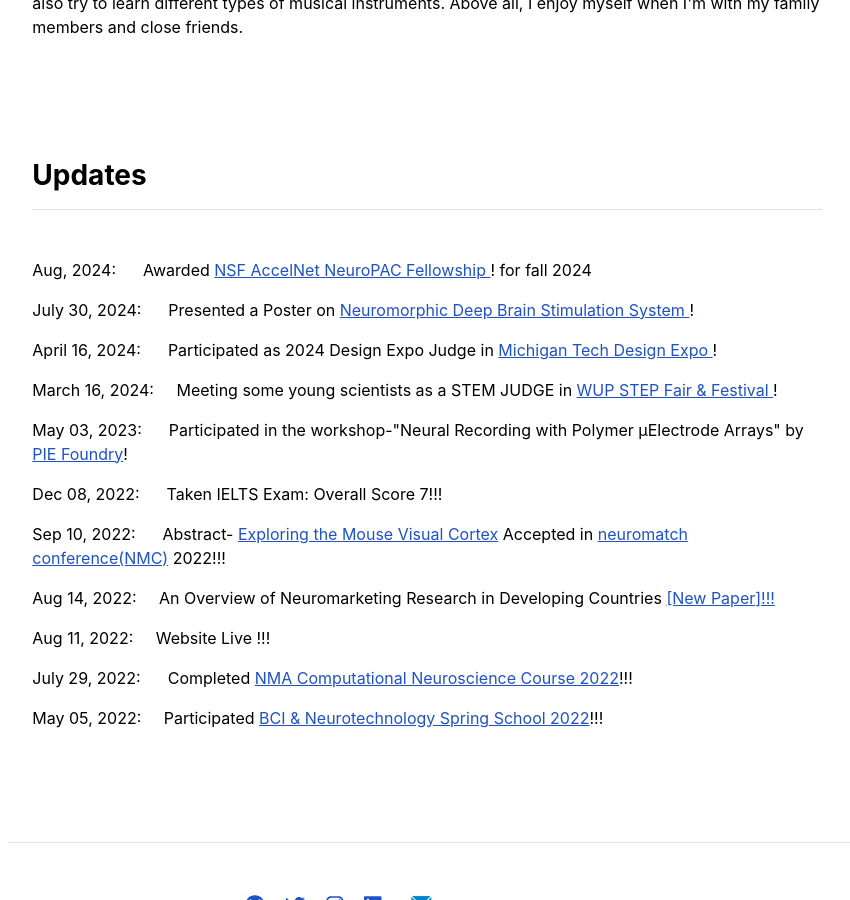
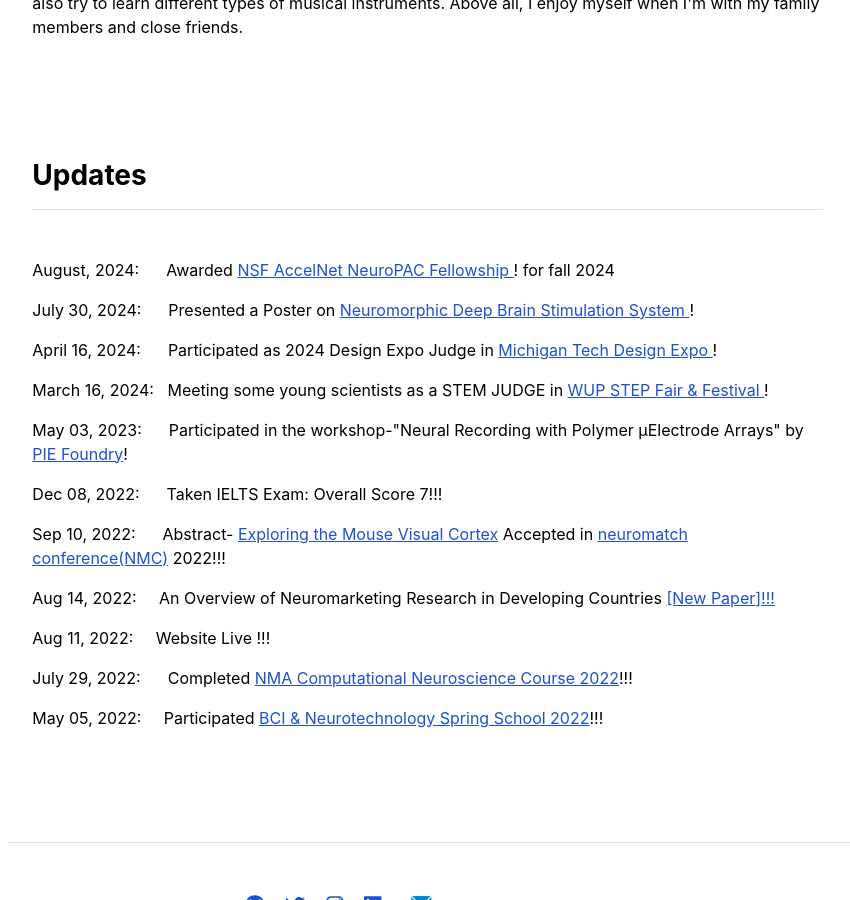
Before and after one commit to Anannabiswas/anannabiswas.github.io, a Jekyll site: the page built from index.md, in a window 1280 px wide and 900 px high, scrolled down 1535 px. Shown: the whole window, without its empty margins (189-1039 px from the left). Built offline with Jekyll 4.4.1, drawn with Linux system fonts in a browser that asks for light colours.

Commit message:
Update home.html

```diff
--- a/_layouts/home.html
+++ b/_layouts/home.html
@@ -50,10 +50,10 @@ layout: default
     <!--{% for post in site.posts %}
       <p>{{ post.date | date: "%B %-d, %Y" }} - <a href="{{ site.github.url }}/{{ post.url }}">{{ post.title }}</a> </p>
     {% endfor %} -->
-      <p> Aug, 2024: &nbsp; &nbsp;&nbsp; Awarded <a href= "https://www.neuropac.info/fellowships/" target="blank"> NSF AccelNet NeuroPAC Fellowship  </a>! for fall 2024 </p>
+      <p> August, 2024: &nbsp; &nbsp;&nbsp; Awarded <a href= "https://www.neuropac.info/fellowships/" target="blank"> NSF AccelNet NeuroPAC Fellowship  </a>! for fall 2024 </p>
       <p> July 30, 2024: &nbsp; &nbsp;&nbsp; Presented a Poster on <a href= "https://arxiv.org/abs/2407.17756" target="blank"> Neuromorphic Deep Brain Stimulation System  </a>! </p>
       <p> April 16, 2024: &nbsp; &nbsp;&nbsp; Participated as 2024 Design Expo Judge in <a href="https://www.mtu.edu/enterprise/involved/expo/" target="blank"> Michigan Tech Design Expo </a>! </p>
-      <p> March 16, 2024: &nbsp; &nbsp; Meeting some young scientists as a STEM JUDGE in <a href="https://www.wupstem.org/home/stemfair/" target="blank"> WUP STEP Fair & Festival </a>! </p>
+      <p> March 16, 2024: &nbsp; Meeting some young scientists as a STEM JUDGE in <a href="https://www.wupstem.org/home/stemfair/" target="blank"> WUP STEP Fair & Festival </a>! </p>
       <p> May  03, 2023: &nbsp; &nbsp;&nbsp; Participated in the workshop-"Neural Recording with Polymer µElectrode Arrays" by <a href="https://piefoundry.usc.edu/index.html" target="blank"> PIE Foundry</a>! </p>
       <p> Dec  08, 2022: &nbsp; &nbsp;&nbsp; Taken IELTS Exam: Overall Score 7!!! </p>
       <p> Sep  10, 2022: &nbsp;&nbsp; &nbsp; Abstract- <a href = "https://www.reddit.com/r/neuromatch/comments/xo3w0x/ananna_biswas_exploring_the_mouse_visual_cortex/" target="blank"> Exploring the Mouse Visual Cortex</a> Accepted in <a href ="https://conference.neuromatch.io/" target="blank">neuromatch conference(NMC)</a> 2022!!!
```
